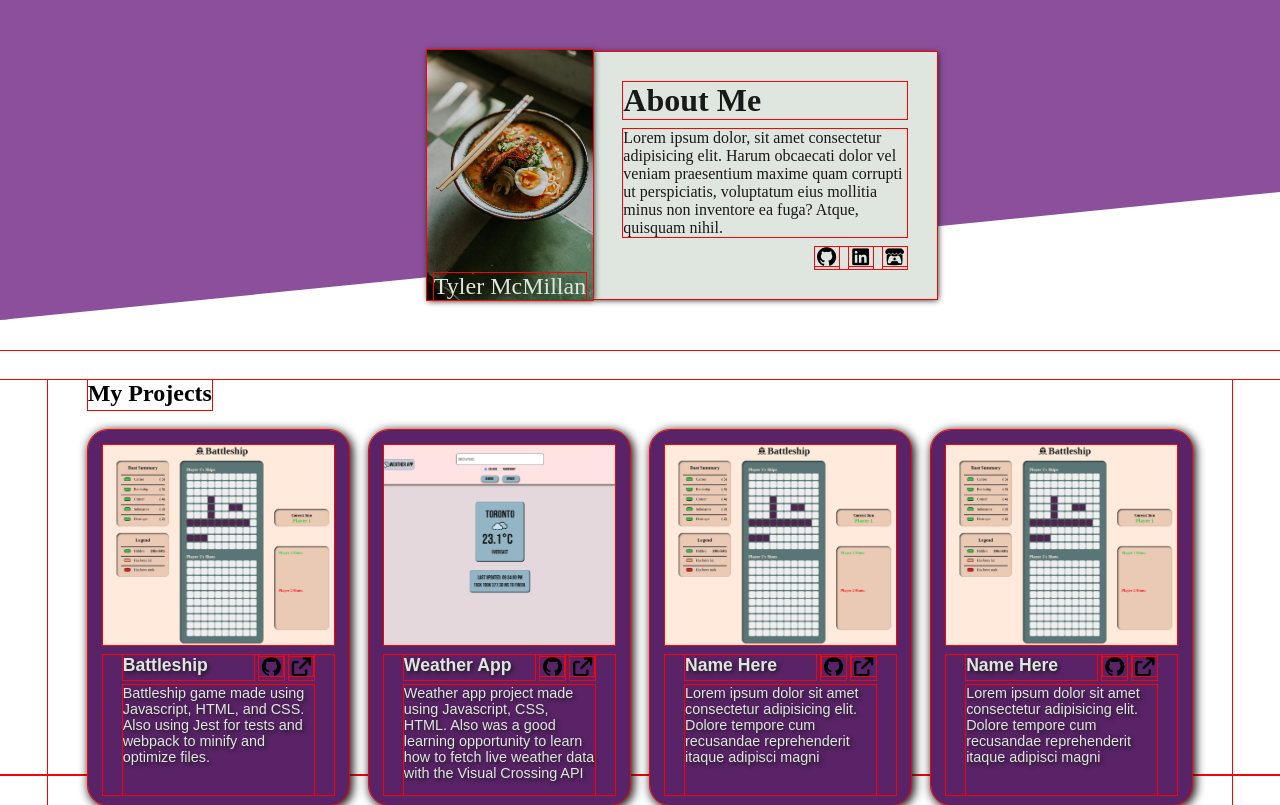
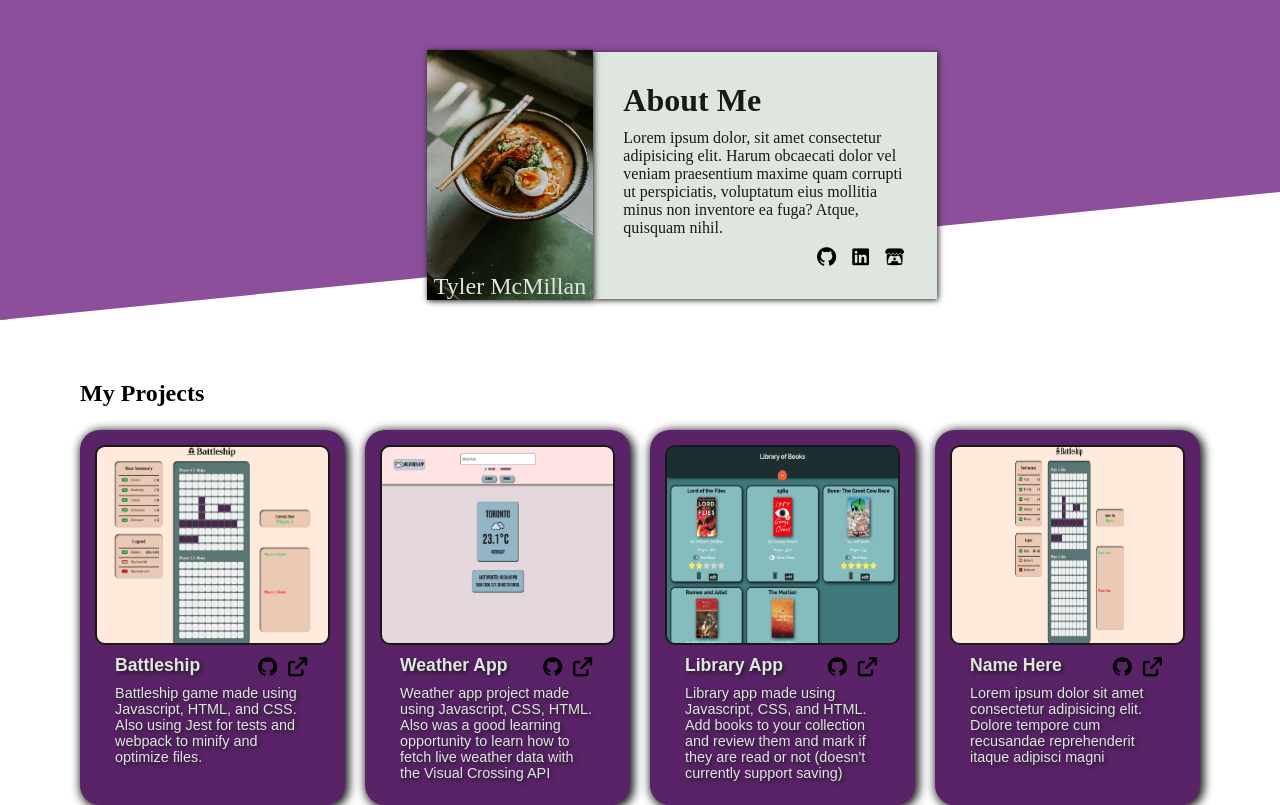
Before and after one commit to mcmityler/homepage-portfolio, a website built with webpack: page src/template.html in a window 1280 px wide. Built offline with nearby package versions, Linux system fonts and the light colour scheme.

Commit message:
Add library book app to projects

```diff
--- a/src/index.js
+++ b/src/index.js
@@ -23,6 +23,8 @@ const battleshipGit = document.querySelector(".battleship-git");
 const battleshipLink = document.querySelector(".battleship-link");
 const weatherAppGit = document.querySelector(".weather-app-git");
 const weatherAppLink = document.querySelector(".weather-app-link");
+const libraryGit = document.querySelector(".library-git");
+const libraryLink = document.querySelector(".library-link");
 
 //ABOUT SECTION GENERAL LINKS / BUTTONS
 githubButton.addEventListener("click", () => {
@@ -52,3 +54,10 @@ weatherAppGit.addEventListener("click", () => {
 weatherAppLink.addEventListener("click", () => {
   window.open("https://mcmityler.github.io/weather-app/", "_blank");
 });
+//LIBRARY APP LINKS / BUTTONS
+libraryGit.addEventListener("click", () => {
+  window.open("https://github.com/mcmityler/library-book-app", "_blank");
+});
+libraryLink.addEventListener("click", () => {
+  window.open("https://mcmityler.github.io/library-book-app/", "_blank");
+});
--- a/src/styles.css
+++ b/src/styles.css
@@ -3,7 +3,7 @@
   margin: 0;
   padding: 0;
   box-sizing: border-box;
-  outline: red solid 1px;
+  /* outline: red solid 1px; */
 }
 :root {
   --purple: #8c4f9b;
@@ -139,9 +139,11 @@ main {
   overflow: hidden;
   justify-content: center;
   align-items: center;
+  border: 2px solid var(--dark-color);
+  border-radius: 10px;
 }
 .screenshot img {
-  width: auto;
+  width: 100%;
   height: 200px;
 }
 .project {
--- a/src/template.html
+++ b/src/template.html
@@ -55,7 +55,7 @@
         <div class="project">
           <div class="screenshot">
             <img
-              src="battleship-screenshot2.png"
+              src="battleship-screenshot.png"
               alt="battle ship game screenshot"
             />
           </div>
@@ -94,19 +94,20 @@
         </div>
         <div class="project">
           <div class="screenshot">
-            <img src="battleship-screenshot2.png" alt="screenshot" />
+            <img src="libraryApp-screenshot2.png" alt="screenshot" />
           </div>
           <div class="project-content-container">
-            <p class="project-name public-sans-font-title">Name Here</p>
-            <button class="github-project-btn battleship-git">
+            <p class="project-name public-sans-font-title">Library App</p>
+            <button class="github-project-btn library-git">
               <i class="fa-brands fa-github"></i>
             </button>
-            <button class="linked-in-project-btn battleship-link">
+            <button class="linked-in-project-btn library-link">
               <i class="fa-solid fa-arrow-up-right-from-square"></i>
             </button>
             <p class="project-description public-sans-font">
-              Lorem ipsum dolor sit amet consectetur adipisicing elit. Dolore
-              tempore cum recusandae reprehenderit itaque adipisci magni
+              Library app made using Javascript, CSS, and HTML. Add books to
+              your collection and review them and mark if they are read or not
+              (doesn't currently support saving)
             </p>
           </div>
         </div>
```
Also changed, not shown: src/libraryApp-screenshot.png (added), src/libraryApp-screenshot2.png (added).
